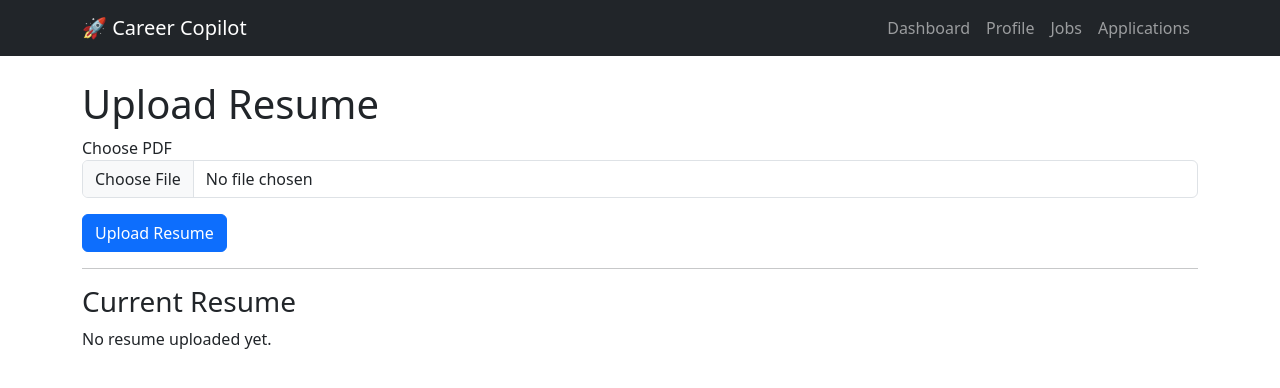
After one commit to bhavikamange03/career-assistant, a Flask app: template templates/resume.html in a window 1280 px wide. The commit adds this page. Shown: the top 388 px of the page. Run offline with Flask 3, Linux system fonts and the light colour scheme; the template is opened without the code that fills it, so the values that code supplies are empty.

Commit message:
Adding resume funcationality

```diff
--- a/app.py
+++ b/app.py
@@ -1,11 +1,14 @@
 from flask import Flask, render_template
 
 from routes.profile import profile_bp
+
+from routes.resume import resume_bp
+
 from services.dashboard_service import get_dashboard_data
 
 app = Flask(__name__)
 app.register_blueprint(profile_bp)
-
+app.register_blueprint(resume_bp)
 @app.route("/")
 def home():
 
--- /dev/null
+++ b/routes/resume.py
@@ -0,0 +1,96 @@
+from flask import Blueprint, render_template, request, redirect
+
+import os
+
+from pypdf import PdfReader
+
+from services.resume_service import save_resume, get_resume
+
+
+resume_bp = Blueprint(
+    "resume",
+    __name__
+)
+
+
+UPLOAD_FOLDER = "/Volumes/career_copilot/documents/resumes"
+
+
+
+@resume_bp.route(
+    "/resume",
+    methods=["GET", "POST"]
+)
+def resume():
+
+
+    if request.method == "POST":
+
+
+        file = request.files["resume"]
+
+
+        if file.filename == "":
+            return "No file selected"
+
+
+
+        file_path = os.path.join(
+            UPLOAD_FOLDER,
+            file.filename
+        )
+
+
+        # Save PDF to Unity Catalog Volume
+
+        file.save(
+            file_path
+        )
+
+
+        # Extract text
+
+        reader = PdfReader(
+            file_path
+        )
+
+
+        text = ""
+
+
+        for page in reader.pages:
+
+            text += page.extract_text() or ""
+
+
+
+        # Save metadata in Lakebase
+
+        save_resume(
+
+            profile_id=3,
+
+            file_name=file.filename,
+
+            storage_path=file_path,
+
+            extracted_text=text
+
+        )
+
+
+        return redirect(
+            "/resume"
+        )
+
+
+
+    resume_data = get_resume(
+        profile_id=3
+    )
+
+
+    return render_template(
+        "resume.html",
+        resume=resume_data
+    )
--- a/templates/profile.html
+++ b/templates/profile.html
@@ -244,4 +244,10 @@ Edit Preferences
 
 </br>
 
+<a href="/resume" class="btn btn-success">
+Upload Resume
+</a>
+
+<br/><br/>
+
 {% endblock %}
--- /dev/null
+++ b/templates/resume.html
@@ -0,0 +1,82 @@
+{% extends "base.html" %}
+
+
+{% block content %}
+
+
+<h1>
+Upload Resume
+</h1>
+
+
+<form
+method="POST"
+enctype="multipart/form-data"
+>
+
+
+<div class="mb-3">
+
+<label>
+Choose PDF
+</label>
+
+
+<input
+
+type="file"
+
+name="resume"
+
+class="form-control"
+
+accept=".pdf"
+
+>
+
+
+</div>
+
+
+<button class="btn btn-primary">
+
+Upload Resume
+
+</button>
+
+
+</form>
+
+
+
+<hr>
+
+
+<h3>
+Current Resume
+</h3>
+
+
+{% if resume %}
+
+<p>
+{{ resume[0].file_name }}
+</p>
+
+<p>
+Uploaded Successfully ✅
+</p>
+
+
+{% else %}
+
+<p>
+No resume uploaded yet.
+</p>
+
+
+{% endif %}
+
+
+
+{% endblock %}
```
Also changed, not shown: services/resume_service.py (added, +64 -0 lines).
